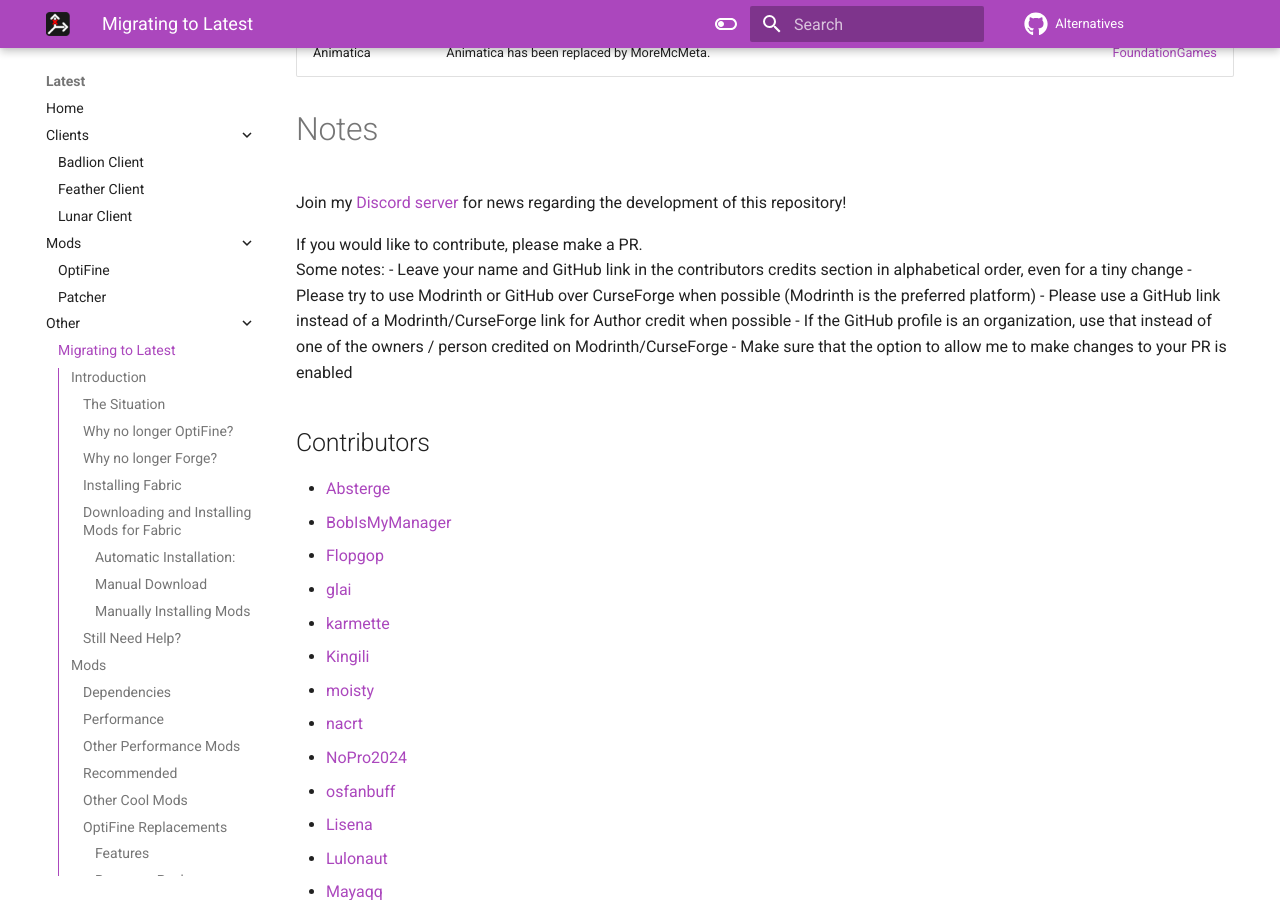
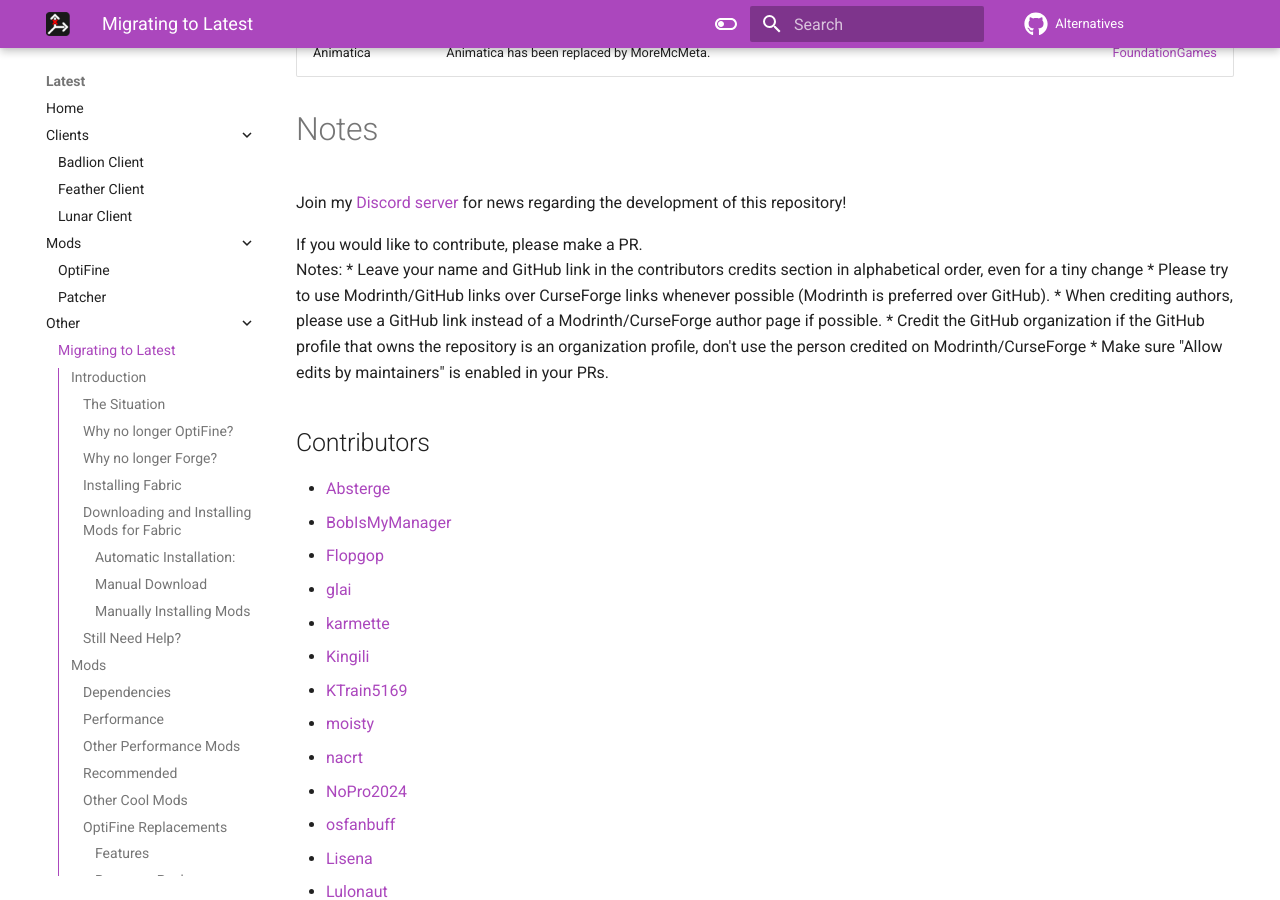
Before and after one commit to MicrocontrollersDev/Alternatives, an MkDocs documentation site: the page built from docs/latest/migrating.md, in a window 1280 px wide and 900 px high, scrolled down 14619 px. Built offline with MkDocs 1.6.1 and Material for MkDocs 9.7.7, drawn with Linux system fonts in a browser that asks for light colours; comment, search, counter and statistics services are not loaded.

Commit message:
Cleaned up notes section in migrating.md

```diff
--- a/docs/latest/migrating.md
+++ b/docs/latest/migrating.md
@@ -293,12 +293,12 @@
 Join my [Discord server](https://discord.gg/rejfv9kFJj) for news regarding the development of this repository!
 
 If you would like to contribute, please make a PR.
-Some notes:
-- Leave your name and GitHub link in the contributors credits section in alphabetical order, even for a tiny change
-- Please try to use Modrinth or GitHub over CurseForge when possible (Modrinth is the preferred platform)
-- Please use a GitHub link instead of a Modrinth/CurseForge link for Author credit when possible
-    - If the GitHub profile is an organization, use that instead of one of the owners / person credited on Modrinth/CurseForge
-- Make sure that the option to allow me to make changes to your PR is enabled
+Notes:
+* Leave your name and GitHub link in the contributors credits section in alphabetical order, even for a tiny change
+* Please try to use Modrinth/GitHub links over CurseForge links whenever possible (Modrinth is preferred over GitHub).
+* When crediting authors, please use a GitHub link instead of a Modrinth/CurseForge author page if possible.
+    * Credit the GitHub organization if the GitHub profile that owns the repository is an organization profile, don't use the person credited on Modrinth/CurseForge
+* Make sure "Allow edits by maintainers" is enabled in your PRs.
 
 ## Contributors
 
@@ -308,6 +308,7 @@
 * [glai](https://github.com/glaicodes)
 * [karmette](https://github.com/karmette)
 * [Kingili](https://github.com/Kingili22)
+* [KTrain5169](https://github.com/KTrain5169)
 * [moisty](https://github.com/Mqisty)
 * [nacrt](https://github.com/nacrt)
 * [NoPro2024](https://github.com/NoPro2024)
```
